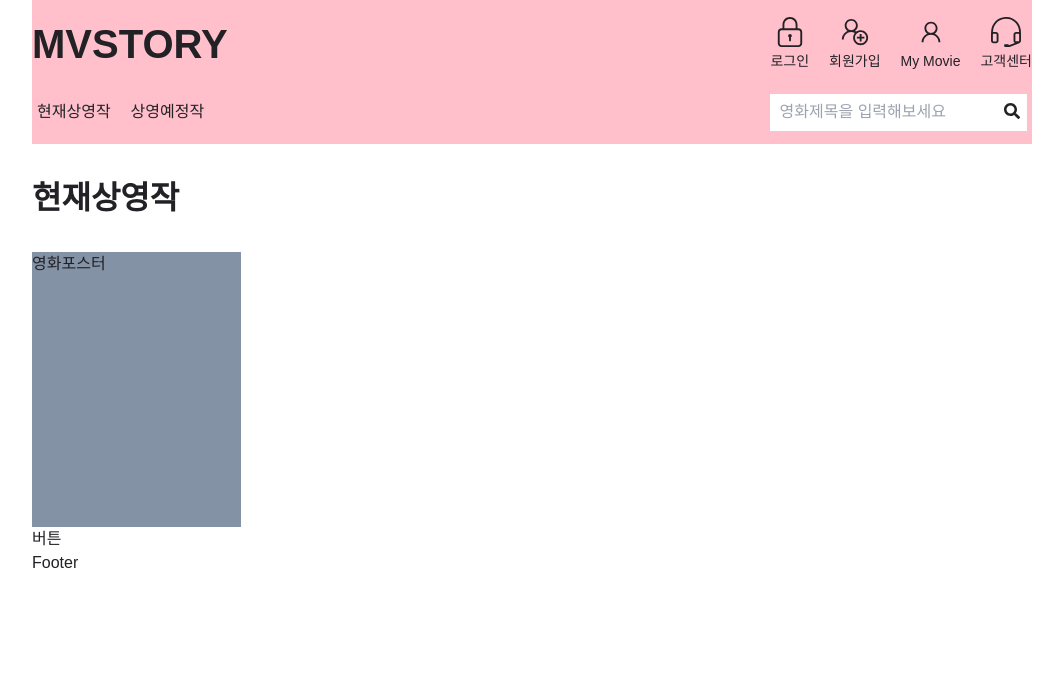
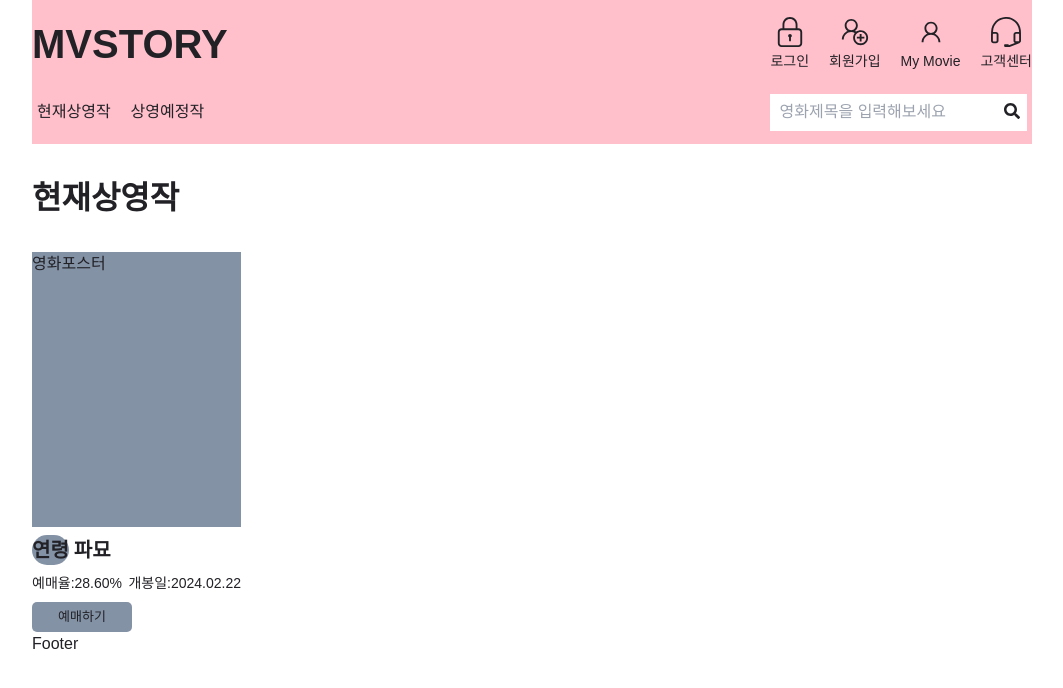
Before and after one commit to hyeeons/movie_story, a React (Create React App) app: page / in a window 1280 px wide. Shown: the top 688 px of the page, without its empty margins (108-1171 px from the left). Built offline with nearby package versions, Linux system fonts and the light colour scheme.

Commit message:
영화카드

```diff
--- a/src/components/movie/Button.tsx
+++ /dev/null
@@ -1,5 +0,0 @@
-import React from "react";
-
-const Button: React.FC = () => <div>버튼</div>;
-
-export default Button;
--- a/src/components/movie/MovieCard.tsx
+++ b/src/components/movie/MovieCard.tsx
@@ -1,11 +1,12 @@
 import React from "react";
 import Poster from "./Poster";
-import Button from "./Button";
+import Button from "./MvTit";
+import MvTit from "./MvTit";
 
 const MovieCard: React.FC = () => (
   <>
-    <div>
-      <Poster /> <Button />
+    <div className="w-[13.0625rem]">
+      <Poster /> <MvTit />
     </div>
   </>
 );
--- /dev/null
+++ b/src/components/movie/MvTit.tsx
@@ -0,0 +1,25 @@
+import React from "react";
+
+const MvTit: React.FC = () => (
+  <>
+    <div className="flex text-[20px] font-bold gap-[5px] mt-2">
+      <div className="bg-gray rounded-[999px]">연령</div>
+      <div>파묘</div>
+    </div>
+    <div className="flex justify-between text-[14px] mt-2">
+      <div>
+        <span>예매율:</span>
+        <span>28.60%</span>
+      </div>
+      <div>
+        <span>개봉일:</span>
+        <span>2024.02.22</span>
+      </div>
+    </div>
+    <button className="w-[6.25rem] h-[1.875rem] mt-2 bg-gray rounded-[5px] text-[13px]">
+      예매하기
+    </button>
+  </>
+);
+
+export default MvTit;
```
